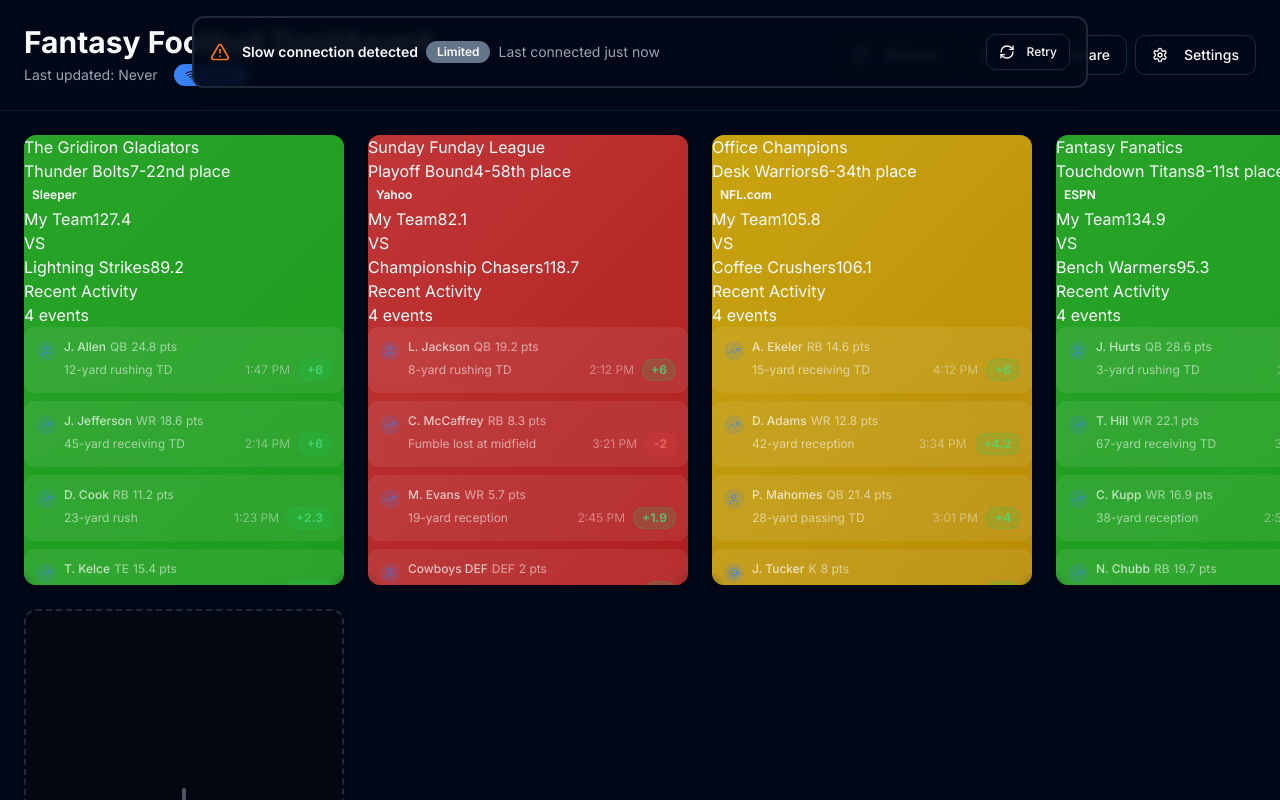
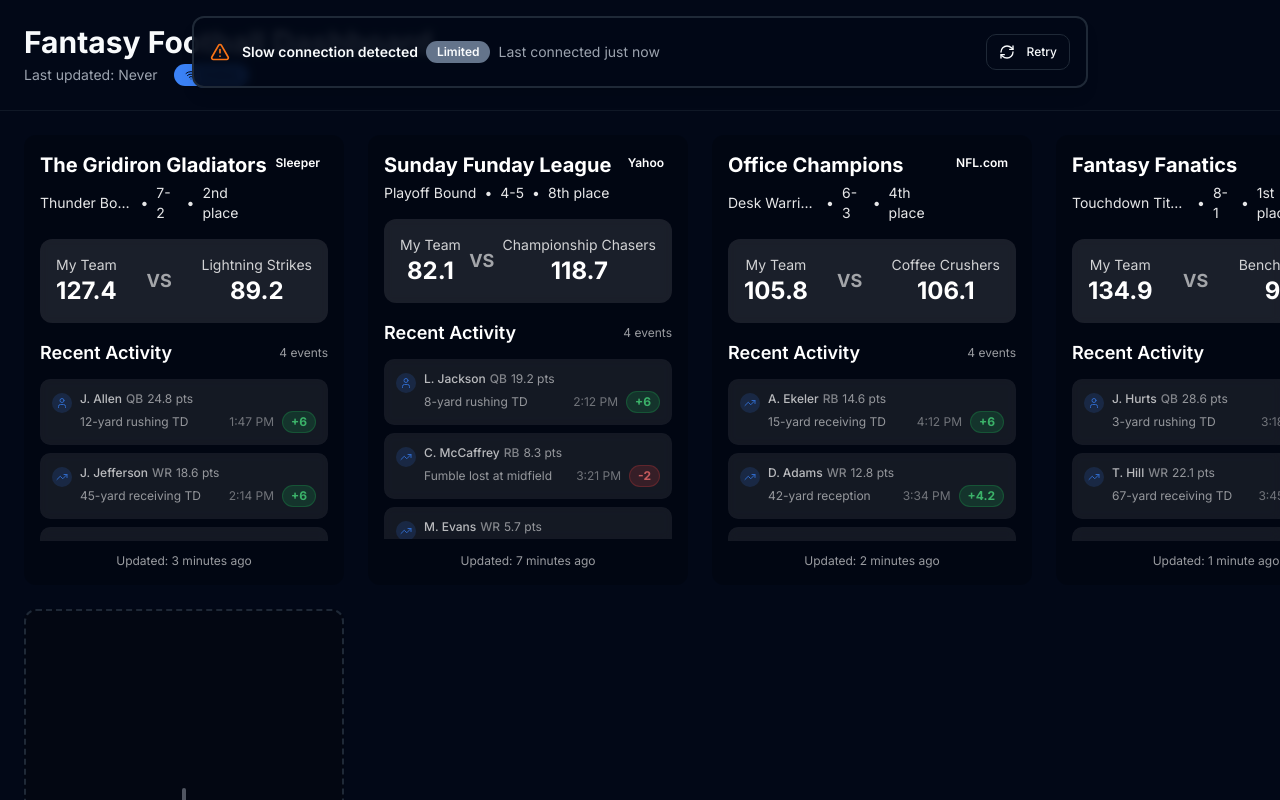
Before and after one commit to swiftarm11/fantasy-scoreboard-pulse, a React (Vite) app: page / in a window 1280 px wide. Shown: the top 800 px of the page. Built offline with nearby package versions, Linux system fonts and the light colour scheme.

Commit message:
Revert league block formatting changes
Revert visual formatting changes to league blocks that caused a regression, while preserving performance improvements from previous steps.

```diff
--- a/src/components/LeagueBlock.tsx
+++ b/src/components/LeagueBlock.tsx
@@ -79,57 +79,60 @@ export const LeagueBlock = React.memo(({ league, onClick }: LeagueBlockProps) =>
       className={`league-block ${statusClass} ${platformClass} cursor-pointer transition-all duration-300 hover-scale animate-fade-in`}
       onClick={onClick}
     >
-      <div className="league-overlay">
-        <div className="league-header">
-          <div className="league-info">
-            <h2 className="league-name">{league.leagueName}</h2>
-            <div className="league-details">
-              <span className="team-name">{league.teamName}</span>
-              <span className="record">{league.record}</span>
-              <span className="position">{league.leaguePosition}</span>
+      <div className="league-overlay" />
+      <div className="league-content">
+        {/* Header */}
+        <div className="flex justify-between items-start mb-4">
+          <div className="flex-1 min-w-0">
+            <h2 className="text-xl font-bold text-white mb-1 truncate">{league.leagueName}</h2>
+            <div className="flex items-center gap-2 text-sm text-white/90">
+              <span className="truncate">{league.teamName}</span>
+              <span>•</span>
+              <span>{league.record}</span>
+              <span>•</span>
+              <span>{league.leaguePosition}</span>
             </div>
           </div>
-          <div className="platform-badge">
-            <span className="platform-name">{league.platform}</span>
+          <div className={`platform-badge ${platformClass}`}>
+            <span className="text-xs font-semibold">{league.platform}</span>
           </div>
         </div>
 
-        <div className="scores-container">
-          <div className="score-display">
-            <div className="my-score">
-              <span className="score-label">My Team</span>
-              <span className="score-value">{league.myScore.toFixed(1)}</span>
-            </div>
-            <div className="vs-divider">VS</div>
-            <div className="opponent-score">
-              <span className="score-label">{league.opponentName}</span>
-              <span className="score-value">{league.opponentScore.toFixed(1)}</span>
-            </div>
+        {/* Scores */}
+        <div className="flex items-center justify-between mb-4 bg-white/10 rounded-lg p-4 backdrop-blur-sm">
+          <div className="text-center">
+            <div className="text-sm text-white/80">My Team</div>
+            <div className="text-2xl font-bold text-white">{league.myScore.toFixed(1)}</div>
+          </div>
+          <div className="text-white/60 font-bold text-lg">VS</div>
+          <div className="text-center">
+            <div className="text-sm text-white/80">{league.opponentName}</div>
+            <div className="text-2xl font-bold text-white">{league.opponentScore.toFixed(1)}</div>
           </div>
         </div>
 
-        <div className="events-container">
-          <div className="events-header">
-            <h3>Recent Activity</h3>
-            <span className="events-count">{league.scoringEvents.length} events</span>
+        {/* Recent Activity */}
+        <div className="flex-1 overflow-hidden">
+          <div className="flex justify-between items-center mb-3">
+            <h3 className="text-lg font-semibold text-white">Recent Activity</h3>
+            <span className="text-xs text-white/60">{league.scoringEvents.length} events</span>
           </div>
-          <div className="events-list">
+          <div className="space-y-2 max-h-[180px] overflow-y-auto">
             {sortedEvents.length > 0 ? (
               sortedEvents.map((event) => (
                 <EnhancedScoringEvent key={event.id} event={event} />
               ))
             ) : (
-              <div className="no-events">
-                <span>No recent scoring events</span>
+              <div className="text-center py-4 text-white/60 text-sm">
+                No recent scoring events
               </div>
             )}
           </div>
         </div>
 
-        <div className="league-footer">
-          <span className="last-updated">
-            Updated: {league.lastUpdated}
-          </span>
+        {/* Footer */}
+        <div className="mt-auto pt-3 text-xs text-white/60 text-center">
+          Updated: {league.lastUpdated}
         </div>
       </div>
     </div>
```
